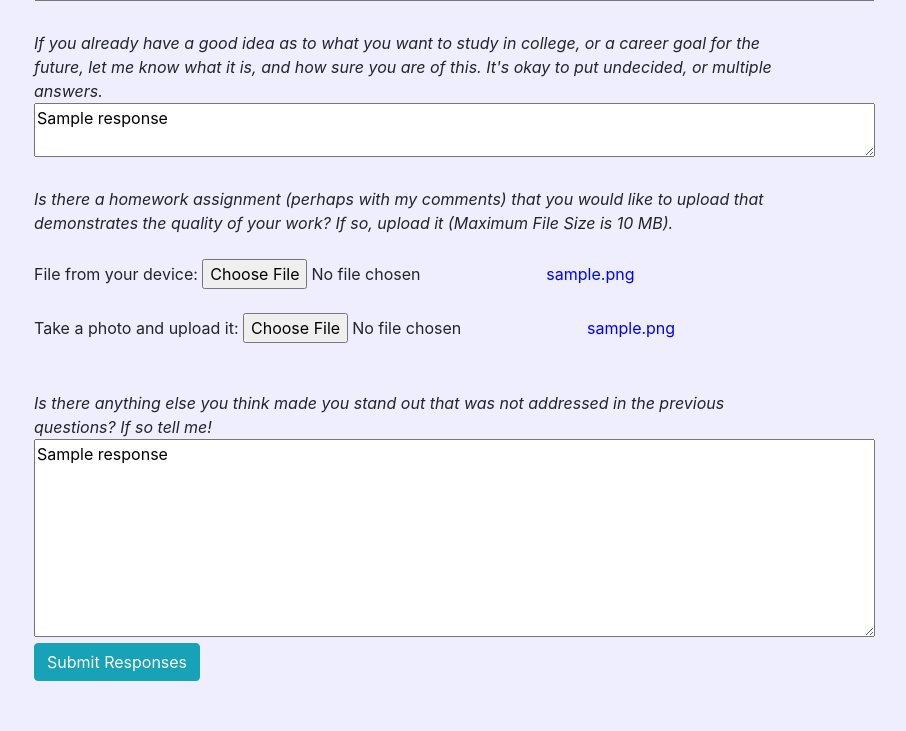
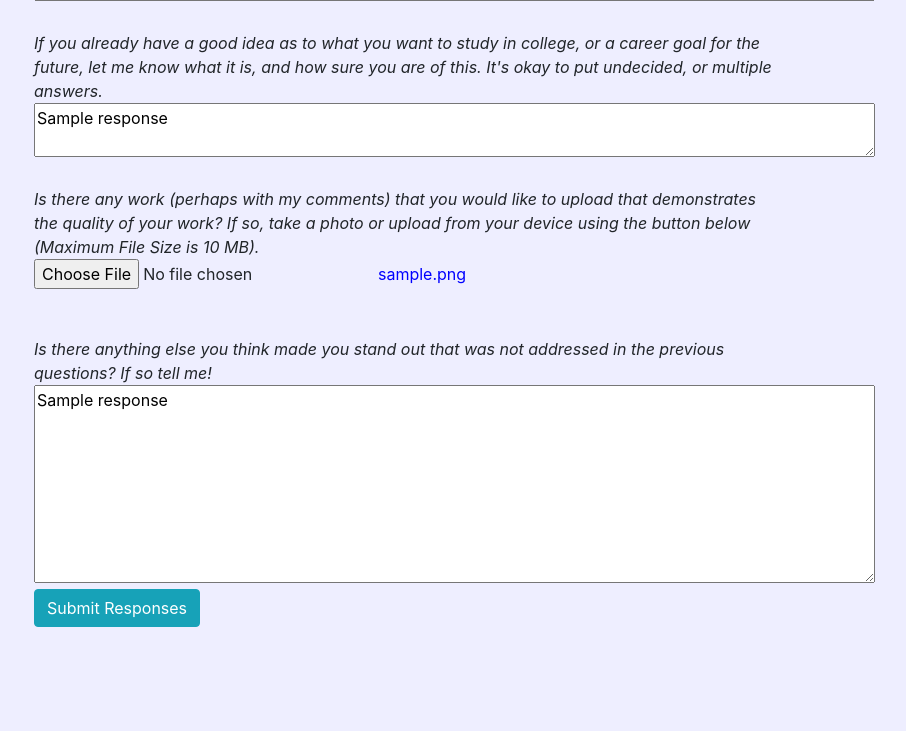
Before and after one commit to raphaeluziel/recommendations, a Django app: page / in a window 1280 px wide. Shown: the part 1577-2308 px from the top of the page, without its empty margins (236-1142 px from the left). After the commit the page ends 2204 px from the top, so only its background shows below. Run offline with Django 3.2, Linux system fonts and the light colour scheme; a user stored in the database is signed in; tables that the repository leaves empty hold one stand-in row (values such as "Sample post"); parts of the project's set-up code (start-up, migrations or seed data) failed here and were passed over; some libraries are stand-ins or nearby versions.

Commit message:
removed duplicate file upload

```diff
--- a/recommendations/responses/models.py
+++ b/recommendations/responses/models.py
@@ -21,7 +21,7 @@ class Responses(models.Model):
         ('Pending', 'Pending'),
         ('Written', 'Written')
     ]
-    student = models.ForeignKey(User, on_delete=models.CASCADE, null=True)
+    student = models.ForeignKey(User, on_delete=models.CASCADE)
     question01 = models.CharField(max_length=2500, default='', blank=True)
     question02 = models.CharField(max_length=2500, default='', blank=True)
     question03 = models.CharField(max_length=2500, default='', blank=True)
@@ -31,7 +31,6 @@ class Responses(models.Model):
     timestamp = models.DateTimeField(auto_now=True)
     status = models.CharField(max_length=20, choices=STATUS_CHOICES, default='not submitted')
     file_upload = models.FileField(upload_to=generate_filename, max_length=254, blank=True, null=True)
-    photo_upload = models.FileField(upload_to=generate_filename, max_length=254, blank=True, null=True)
 
     def __str__(self):
         return "{}".format(self.student)
--- a/recommendations/responses/templates/responses/index.html
+++ b/recommendations/responses/templates/responses/index.html
@@ -59,10 +59,9 @@
     <textarea name="question05" rows="2" cols="80">{{ student_response.question05 }}</textarea><br>&nbsp;
 
     <div class="questions">
-      Is there a homework assignment (perhaps with my comments) that you would like to upload that demonstrates the quality of your work? If so, upload it (Maximum File Size is 10 MB).
-    </div><br>
-    File from your device: <input type="file" name="work" /><span class="file">{{ fileName }}</span><br><span class="error">{{ message }}</span><br>
-    Take a photo and upload it: <input type="file" name="photo" accept="image/*" capture="environment"><span class="file">{{ photoName }}</span><br><span class="error">{{ message }}</span><br>&nbsp;
+      Is there any work (perhaps with my comments) that you would like to upload that demonstrates the quality of your work? If so, take a photo or upload from your device using the button below (Maximum File Size is 10 MB).
+    </div>
+    <input type="file" name="work" /><span class="file">{{ fileName }}</span><br><span class="error">{{ message }}</span><br>&nbsp;
 
     <div class="questions">
       Is there anything else you think made you stand out that was not addressed in the previous questions? If so tell me!
--- a/recommendations/responses/views.py
+++ b/recommendations/responses/views.py
@@ -38,15 +38,9 @@ def index(request):
             head, tail = os.path.split(str(answers.file_upload))
             fileName = tail
 
-        # If so, check whether she has uploaded a file
-        if answers.photo_upload is not None:
-            head_photo, tail_photo = os.path.split(str(answers.photo_upload))
-            photoName = tail_photo
-
         context = {
             "student_response": answers or None,
             "fileName": fileName or None,
-            "photoName": photoName or None
             }
 
     # Student is a new user, or has not submitted anything yet
@@ -90,7 +84,7 @@ def submit_responses(request):
         # If user uploaded a file, then add it to the database
         if len(request.FILES) != 0:
 
-            # Did upload a file from computer?
+            # Did student upload a file?
             if request.FILES.get('work'):
 
                 # Do not add files over 10MB to database, send user back to questionnaire page
@@ -105,25 +99,6 @@ def submit_responses(request):
                 # File is looking good go to confirmation page
                 else:
                     answers.file_upload = request.FILES['work']
-                    head, tail = os.path.split(str(request.FILES['work']))
-                    answers.save()
-
-            # Did upload a file from computer?
-            if request.FILES.get('photo'):
-
-                # Do not add files over 10MB to database, send user back to questionnaire page
-                if request.FILES['photo'].size > 10485760:
-                    message = "File size must be less than 10 MB"
-                    context = {
-                        "student_response": Responses.objects.get(student=request.user),
-                        "message": message
-                        }
-                    return render(request, "responses/index.html", context, message)
-
-                # File is looking good go to confirmation page
-                else:
-                    answers.photo_upload = request.FILES['photo']
-                    head, tail = os.path.split(str(request.FILES['photo']))
                     answers.save()
 
         list_of_items_for_email = ''
```
Also changed, not shown: recommendations/responses/migrations/0002_auto_20200607_1335.py (added).
